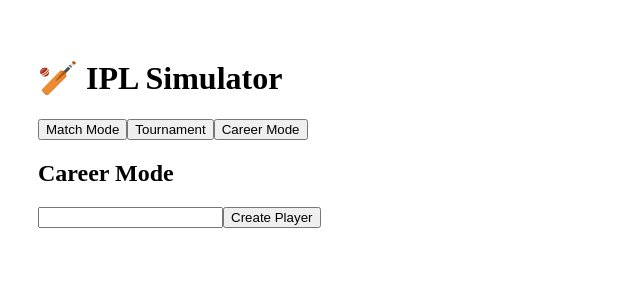
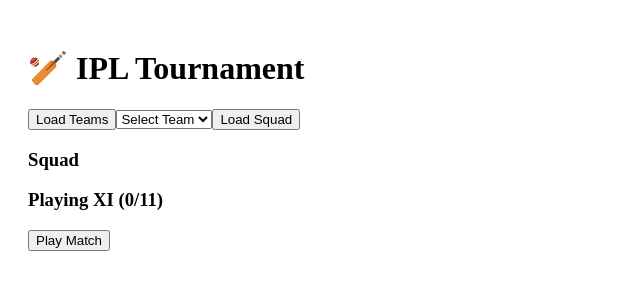
Before and after one commit to Vishal091/ipl-simulator, a Next.js app in the folder frontend/: page / in a window 1280 px wide. Shown: the top 300 px of the page, without its empty margins (0-640 px from the left). Built offline with nearby package versions, Linux system fonts and the light colour scheme.

Commit message:
Update index.js

```diff
--- a/frontend/pages/index.js
+++ b/frontend/pages/index.js
@@ -3,82 +3,68 @@ import { useState } from "react";
 export default function Home() {
   const API = "https://ipl-simulator-tb8n.onrender.com";
 
-  const [match, setMatch] = useState(null);
-  const [tournament, setTournament] = useState(null);
-  const [career, setCareer] = useState(null);
-  const [name, setName] = useState("");
+  const [teams, setTeams] = useState([]);
+  const [team, setTeam] = useState("");
+  const [squad, setSquad] = useState([]);
+  const [xi, setXi] = useState([]);
+  const [result, setResult] = useState(null);
 
-  const simulateMatch = async () => {
-    const res = await fetch(API + "/simulate", { method: "POST" });
-    setMatch(await res.json());
-    setTournament(null);
-    setCareer(null);
+  const loadTeams = async () => {
+    const res = await fetch(API + "/teams");
+    setTeams(await res.json());
   };
 
-  const runTournament = async () => {
-    const res = await fetch(API + "/tournament");
-    setTournament(await res.json());
-    setMatch(null);
-    setCareer(null);
+  const loadSquad = async () => {
+    const res = await fetch(`${API}/team/${team}`);
+    setSquad(await res.json());
   };
 
-  const createPlayer = async () => {
-    await fetch(`${API}/create-player?name=${name}`, { method: "POST" });
-    alert("Player Created");
+  const toggle = (p) => {
+    if (xi.includes(p)) {
+      setXi(xi.filter(x => x !== p));
+    } else if (xi.length < 11) {
+      setXi([...xi, p]);
+    }
   };
 
-  const playCareer = async () => {
-    const res = await fetch(API + "/career-match");
-    setCareer(await res.json());
-    setMatch(null);
-    setTournament(null);
+  const play = async () => {
+    const res = await fetch(API + "/play", {
+      method: "POST",
+      headers: {"Content-Type":"application/json"},
+      body: JSON.stringify({ xi })
+    });
+
+    setResult(await res.json());
   };
 
   return (
-    <div style={{ padding: 30 }}>
-      <h1>🏏 IPL Simulator</h1>
+    <div style={{padding:20}}>
+      <h1>🏏 IPL Tournament</h1>
 
-      <button onClick={simulateMatch}>Match Mode</button>
-      <button onClick={runTournament}>Tournament</button>
-      <button onClick={playCareer}>Career Mode</button>
+      <button onClick={loadTeams}>Load Teams</button>
 
-      {/* MATCH */}
-      {match && (
+      <select onChange={(e)=>setTeam(e.target.value)}>
+        <option>Select Team</option>
+        {teams.map(t=><option key={t}>{t}</option>)}
+      </select>
+
+      <button onClick={loadSquad}>Load Squad</button>
+
+      <h3>Squad</h3>
+      {squad.map((p,i)=>(
+        <p key={i} onClick={()=>toggle(p)}>
+          {p.name} ({p.role})
+        </p>
+      ))}
+
+      <h3>Playing XI ({xi.length}/11)</h3>
+
+      <button onClick={play}>Play Match</button>
+
+      {result && (
         <div>
-          <h2>{match.team1} vs {match.team2}</h2>
-          <p>{match.score1}</p>
-          <p>{match.score2}</p>
-          <h3>Winner: {match.winner}</h3>
-        </div>
-      )}
-
-      {/* TOURNAMENT */}
-      {tournament && (
-        <div>
-          <h2>Points Table</h2>
-          {tournament.points_table.map(([t, s], i) => (
-            <p key={i}>{t} - {s.pts}</p>
-          ))}
-          <h2>Champion: {tournament.playoffs.champion}</h2>
-        </div>
-      )}
-
-      {/* CAREER */}
-      <div>
-        <h2>Career Mode</h2>
-        <input value={name} onChange={(e) => setName(e.target.value)} />
-        <button onClick={createPlayer}>Create Player</button>
-      </div>
-
-      {career && (
-        <div>
-          <p>{career.team_score} vs {career.opp_score}</p>
-          <h3>You scored: {career.player_runs}</h3>
-          <h2>{career.result}</h2>
-
-          <p>Matches: {career.stats.matches}</p>
-          <p>Runs: {career.stats.runs}</p>
-          <p>Form: {career.stats.form}</p>
+          <h2>{result.score}</h2>
+          {result.log.map((l,i)=><p key={i}>{l}</p>)}
         </div>
       )}
     </div>
```
